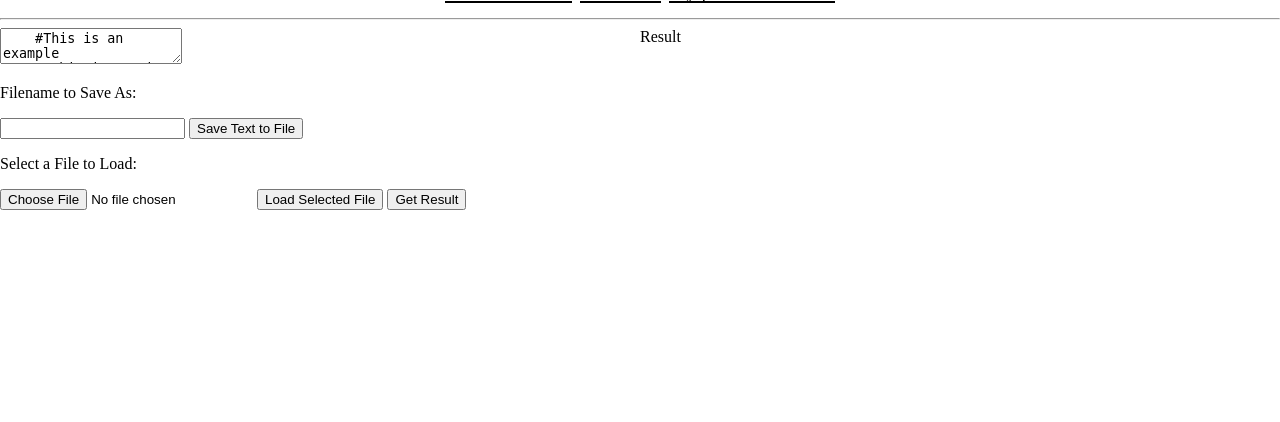
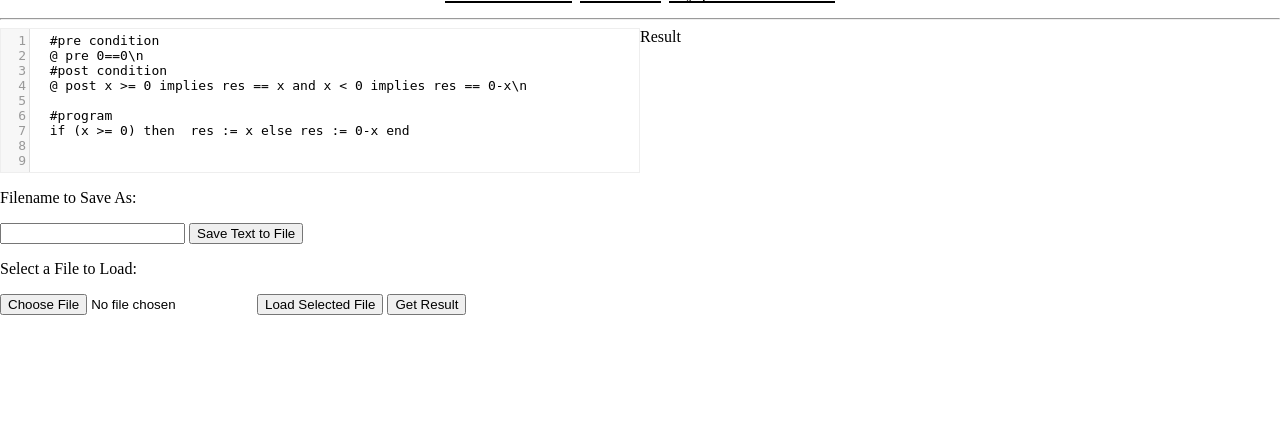
Before and after one commit to anaoaktree/vcgen, a Django app: page / in a window 1280 px wide. Shown: the part 135-557 px from the top of the page. Run offline with Django 3.2, Linux system fonts and the light colour scheme; some libraries are stand-ins or nearby versions.

Commit message:
position article codemirror

```diff
--- a/textinterface/templates/textinterface/index.html
+++ b/textinterface/templates/textinterface/index.html
@@ -61,9 +61,14 @@
     <h1> Input text </h1>
     </header>
 	<textarea id="inputTextToSave">
-    #This is an example
-    ##This is another
-    and so on...
+  #pre condition
+  @ pre 0==0\n
+  #post condition
+  @ post x >= 0 implies res == x and x < 0 implies res == 0-x\n
+
+  #program
+  if (x >= 0) then  res := x else res := 0-x end
+
   </textarea>
 		<p>Filename to Save As:</p>
 		<input id="inputFileNameToSaveAs"></input>
@@ -82,16 +87,13 @@
 	</article>
 </section>
 <script>
-var startingValue += '\n@ pre 0==0\n
-@ post x >= 0 implies res == x and x < 0 implies res == 0-x\n
-if (x >= 0) then  res := x else res := 0-x end\n';
 	var codeEditor = CodeMirror.fromTextArea(document.getElementById("inputTextToSave"), {
       lineNumbers: true,
       lineWrapping: true,
       matchBrackets: true,
       lineWiseCopyCut: true
     });
-    codeEditor.setValue(startingValue)
+    // codeEditor.setValue(startingValue)
 </script>
 <script type="text/javascript" src="{% static 'textinterface/js/script.js' %}"></script>
 
```
